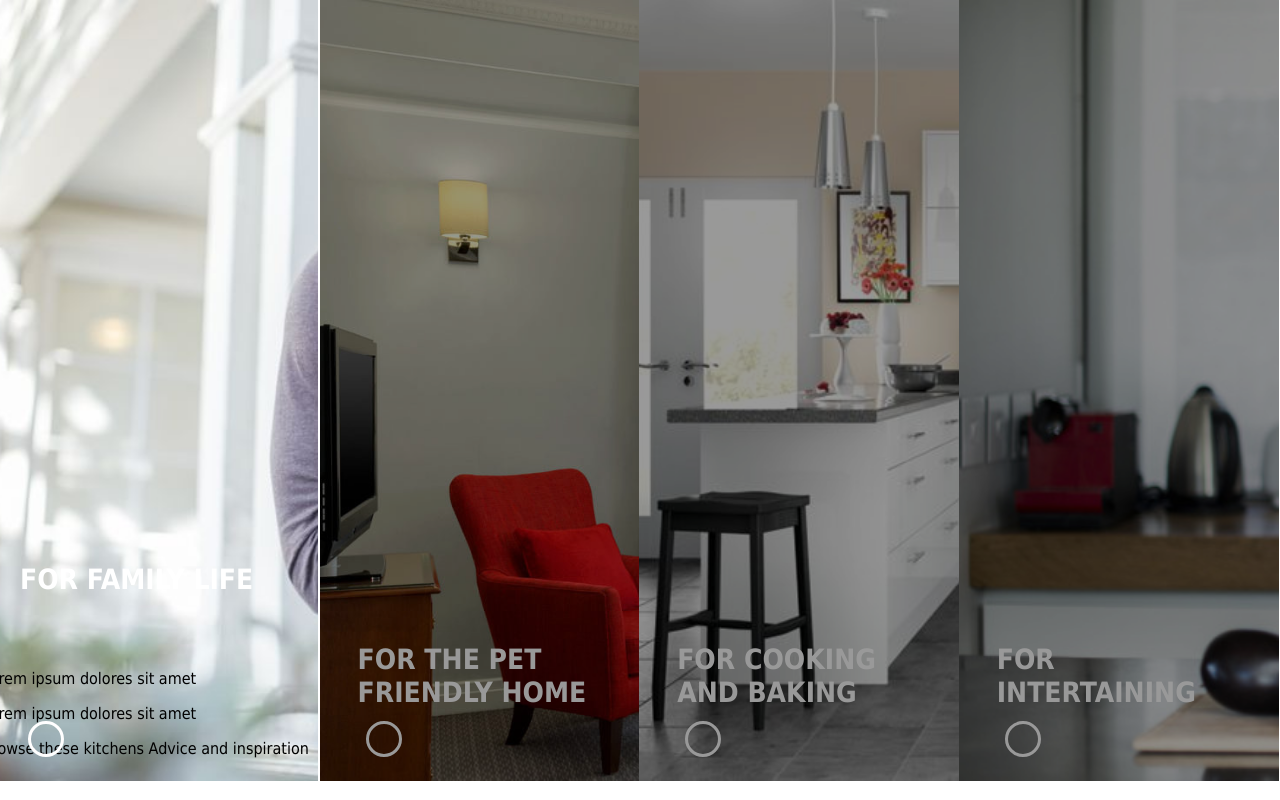
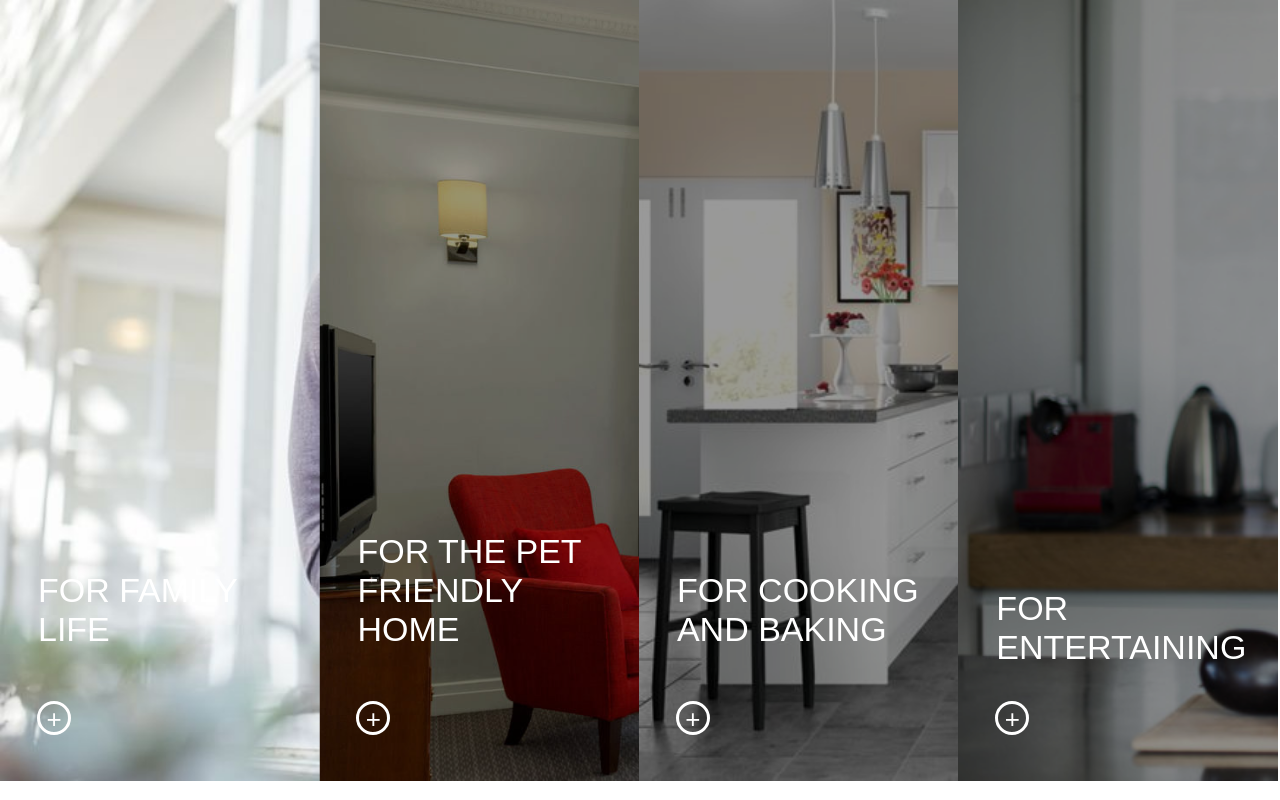
Before and after one commit to IlyaLisitsin/wren-test, a plain HTML site: page app/index.html in a window 1280 px wide. Drawn offline with nearby package versions, Linux system fonts and the light colour scheme; a web font is replaced by a local one.

Commit message:
layout fixes

```diff
--- a/app/index.css
+++ b/app/index.css
@@ -1,6 +1,19 @@
+@font-face {
+    font-family: 'Futura';
+    src: url('https://db.onlinewebfonts.com/t/038cce7b400a94325f0721bb7b603929.eot');
+    src: url('https://db.onlinewebfonts.com/t/038cce7b400a94325f0721bb7b603929.eot?#iefix') format('embedded-opentype'),
+    url('https://db.onlinewebfonts.com/t/038cce7b400a94325f0721bb7b603929.woff2') format('woff2'),
+    url('https://db.onlinewebfonts.com/t/038cce7b400a94325f0721bb7b603929.woff') format('woff'),
+    url('https://db.onlinewebfonts.com/t/038cce7b400a94325f0721bb7b603929.ttf') format('truetype'),
+    url('https://db.onlinewebfonts.com/t/038cce7b400a94325f0721bb7b603929.svg#Futura') format('svg');
+    src: url('futuramediumc-italic.otf');
+    font-style: normal;
+    font-weight: 400;
+}
+
 html {
     box-sizing: border-box;
-    font-family: Tahoma, sans-serif;
+    font-family: Futura, sans-serif;
 
 }
 
@@ -12,6 +25,7 @@ body {
 h3 {
     padding: 0;
     margin: 0;
+    font-weight: 300;
 }
 
 .overlay {
@@ -24,6 +38,7 @@ h3 {
 
 .interactive-blocks-container {
     width: 100%;
+    overflow: hidden;
 }
 
 .interactive-item {
@@ -38,35 +53,49 @@ h3 {
 
 .interactive-item h3 {
     color: #fff;
-    position: absolute;
-    bottom: 55px;
-    min-height: 83px;
+    /*position: absolute;*/
+    bottom: 102px;
+    /*min-height: 83px;*/
     padding-left: 38px;
     padding-right: 38px;
-    font-size: 28px;
+    font-size: 34px;
     text-transform: uppercase;
-    transition: .3s;
+    transition: .35s;
 }
 
 .interactive-item .read-more {
-    content: '+';
     display: block;
-    width: 30px;
-    height: 30px;
+    width: 28px;
+    height: 28px;
     border: 3px solid #fff;
     border-radius: 50%;
     color: #fff;
     position: absolute;
-    bottom: 24px;
+    bottom: 46px;
     text-align: center;
-    left: 46px;
+    left: 37px;
+    font-size: 26px;
+    transition: .35s;
 }
 
 .interactive-item-container {
     width: 100%;
     height: 781px;
     position: relative;
-    transition: .3s;
+    transition: .35s;
+}
+
+.interactive-item-container p {
+    color: #fff;
+    padding-left: 38px;
+    padding-right: 38px;
+}
+
+.interactive-item-container p:first-of-type {
+    opacity: 0;
+    position: relative;
+    top: 50px;
+    transition: .35s;
 }
 
 .interactive-item.family-life .interactive-item-container {
@@ -84,14 +113,15 @@ h3 {
     background-size: cover;
 }
 
-.interactive-item.intertaining .interactive-item-container {
+.interactive-item.entertaining .interactive-item-container {
     background: url(img/woman.jpg);
     background-size: cover;
 }
 
 .interactive-item-content {
     position: absolute;
-    bottom: 23px;
+    bottom: -25px;
+    transition: .35s;
 }
 
 .hidden {
@@ -99,18 +129,44 @@ h3 {
     height: 1px;
     overflow: hidden;
     opacity: 0;
-    position: absolute;
-    left: -10000px;
+    /*position: absolute;*/
+    /*left: -10000px;*/
+}
+
+.zindexDecrease {
+    z-index: -1;
 }
 
 .itemExpanded {
-    width: 105%;
+    width: 110%;
     transform: translateX(-18px);
-    transition: .3s;
+    transition: .35s;
     z-index: 100;
 }
 
-.itemExpanded h3 {
-    bottom: 135px;
-    transition: .3s;
+.itemExpanded .interactive-item-content {
+    bottom: 60px;
+    transform: translateX(17px);
+    transition: .35s;
 }
+
+.itemExpanded .read-more {
+    transform: translateX(17px);
+    transition: .35s;
+}
+
+
+.itemExpanded p:first-of-type {
+    top: 0;
+    opacity: 1;
+    transition: top .35s, opacity .8s;
+    transition-delay: .2s;
+}
+
+/*.itemExpanded .interactive-item-content {*/
+    /*!*transform: translateX(10px);*!*/
+    /*bottom: 60px;*/
+    /*opacity: 1;*/
+    /*transition: bottom .35s, opacity .8s;*/
+    /*!*transition-delay: .2s;*!*/
+/*}*/
--- a/app/index.html
+++ b/app/index.html
@@ -10,54 +10,54 @@
     <section class="interactive-blocks-container">
         <div class="interactive-item family-life">
             <div class="interactive-item-container">
-                <h3>For family life</h3>
-                <div class="interactive-item-content hidden">
-                    <p>Lorem ipsum dolores sit amet</p>
-                    <p>Lorem ipsum dolores sit amet</p>
-                    <a>Browse these kitchens</a>
-                    <a>Advice and inspiration</a>
+                <div class="overlay"></div>
+                <div class="interactive-item-content">
+                    <h3>For family life</h3>
+                    <p class="">Lorem ipsum dolor sit amet, consectetur adipiscing elit. Duis vulputate quam vel dolor pharetra, quis porttitor orci porta.</p>
+                    <p class="hidden">Lorem ipsum dolor sit amet, consectetur adipiscing elit. Duis vulputate quam vel dolor pharetra, quis porttitor orci porta.</p>
+                    <a class="hidden">Browse these kitchens</a>
+                    <a class="hidden">Advice and inspiration</a>
                 </div>
-                <span class="read-more"></span>
-                <div class="overlay"></div>
+                <span class="read-more">+</span>
             </div>
         </div>
         <div class="interactive-item friendly-home">
             <div class="interactive-item-container">
-                <h3>For the pet friendly home</h3>
-                <div class="interactive-item-content hidden">
-                    <p>Lorem ipsum dolores sit amet</p>
-                    <p>Lorem ipsum dolores sit amet</p>
-                    <a>Browse these kitchens</a>
-                    <a>Advice and inspiration</a>
+                <div class="overlay"></div>
+                <div class="interactive-item-content">
+                    <h3>For the pet friendly home</h3>
+                    <p class="">Lorem ipsum dolor sit amet, consectetur adipiscing elit. Duis vulputate quam vel dolor pharetra, quis porttitor orci porta.</p>
+                    <p class="hidden">Lorem ipsum dolor sit amet, consectetur adipiscing elit. Duis vulputate quam vel dolor pharetra, quis porttitor orci porta.</p>
+                    <a class="hidden">Browse these kitchens</a>
+                    <a class="hidden">Advice and inspiration</a>
                 </div>
-                <span class="read-more"></span>
-                <div class="overlay"></div>
+                <span class="read-more">+</span>
             </div>
         </div>
-        <div class="interactive-item friendly-home cooking">
+        <div class="interactive-item cooking">
             <div class="interactive-item-container">
-                <h3>For cooking and baking</h3>
-                <div class="interactive-item-content hidden">
-                    <p>Lorem ipsum dolores sit amet</p>
-                    <p>Lorem ipsum dolores sit amet</p>
-                    <a>Browse these kitchens</a>
-                    <a>Advice and inspiration</a>
+                <div class="overlay"></div>
+                <div class="interactive-item-content">
+                    <h3>For cooking and baking</h3>
+                    <p class="">Lorem ipsum dolor sit amet, consectetur adipiscing elit. Duis vulputate quam vel dolor pharetra, quis porttitor orci porta.</p>
+                    <p class="hidden">Lorem ipsum dolor sit amet, consectetur adipiscing elit. Duis vulputate quam vel dolor pharetra, quis porttitor orci porta.</p>
+                    <a class="hidden">Browse these kitchens</a>
+                    <a class="hidden">Advice and inspiration</a>
                 </div>
-                <span class="read-more"></span>
-                <div class="overlay"></div>
+                <span class="read-more">+</span>
             </div>
         </div>
-        <div class="interactive-item friendly-home intertaining">
+        <div class="interactive-item entertaining">
             <div class="interactive-item-container">
-                <h3>For intertaining</h3>
-                <div class="interactive-item-content hidden">
-                    <p>Lorem ipsum dolores sit amet</p>
-                    <p>Lorem ipsum dolores sit amet</p>
-                    <a>Browse these kitchens</a>
-                    <a>Advice and inspiration</a>
+                <div class="overlay"></div>
+                <div class="interactive-item-content">
+                    <h3>For entertaining</h3>
+                    <p class="">Lorem ipsum dolor sit amet, consectetur adipiscing elit. Duis vulputate quam vel dolor pharetra, quis porttitor orci porta.</p>
+                    <p class="hidden">Lorem ipsum dolor sit amet, consectetur adipiscing elit. Duis vulputate quam vel dolor pharetra, quis porttitor orci porta.</p>
+                    <a class="hidden">Browse these kitchens</a>
+                    <a class="hidden">Advice and inspiration</a>
                 </div>
-                <span class="read-more"></span>
-                <div class="overlay"></div>
+                <span class="read-more">+</span>
             </div>
         </div>
     </section>
--- a/app/main.js
+++ b/app/main.js
@@ -1,7 +1,8 @@
 $('.interactive-item-container').mouseover(function () {
     var curItem = $(this);
     curItem.find('.overlay').addClass('hidden');
-    curItem.find('.interactive-item-content').removeClass('hidden');
+    // curItem.find('.interactive-item-content').removeClass('hidden');
+    curItem.parent().next().addClass('zindexDecrease');
     // curItem.addClass('widthIncrease');
     // curItem.next().addClass('widthDecrease');
     // curItem.prev().addClass('widthDecrease');
@@ -11,7 +12,8 @@ $('.interactive-item-container').mouseover(function () {
 $('.interactive-item-container').mouseout(function () {
     var curItem = $(this);
     curItem.find('.overlay').removeClass('hidden');
-    curItem.find('.interactive-item-content').addClass('hidden');
+    // curItem.find('.interactive-item-content').addClass('hidden');
+    curItem.parent().next().removeClass('zindexDecrease');
     // curItem.removeClass('widthIncrease');
     // curItem.next().removeClass('widthDecrease');
     // curItem.prev().removeClass('widthDecrease');
```
